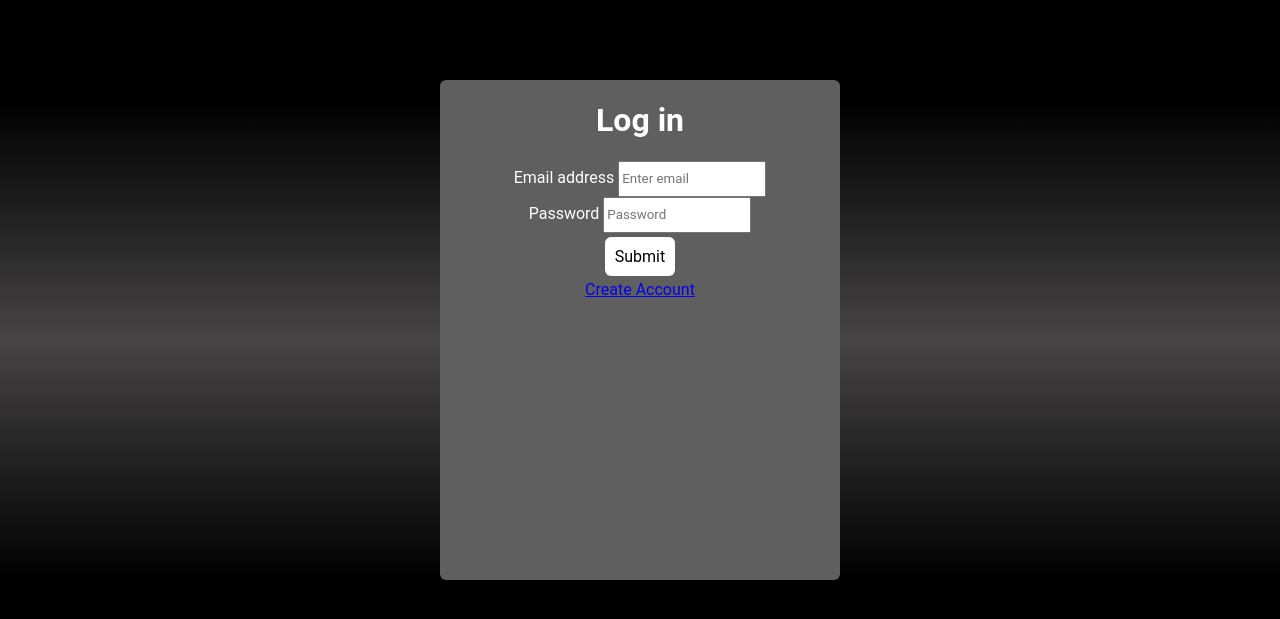
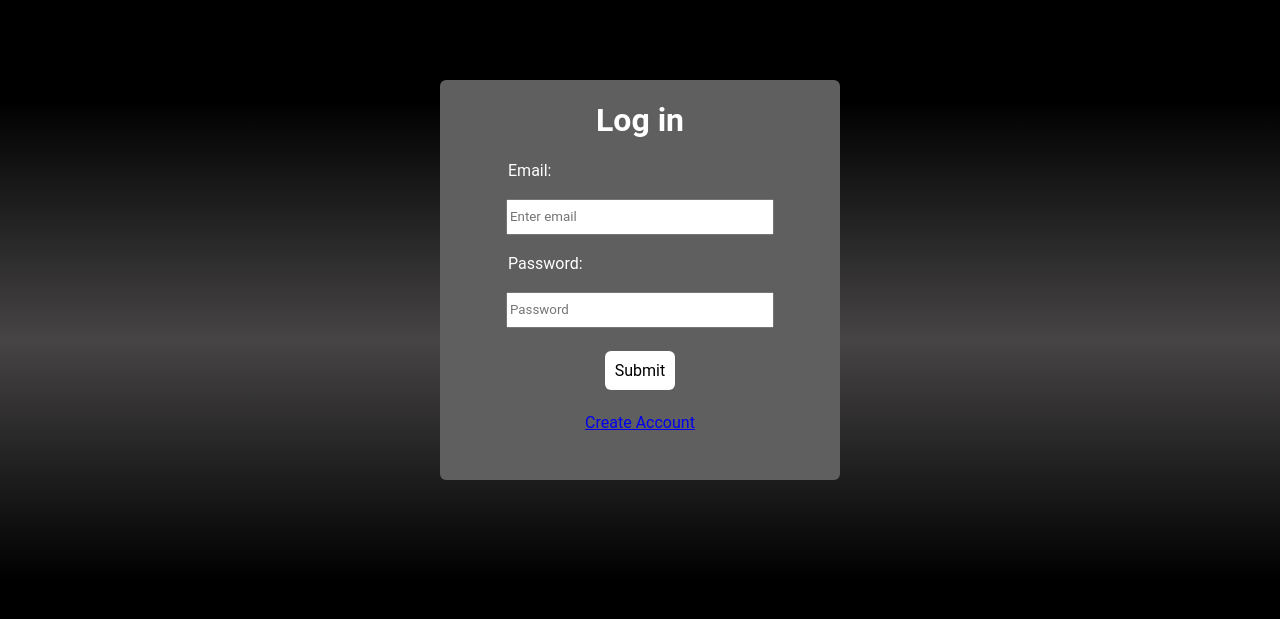
Before and after one commit to MKcoolguy/IIQW, a Flask app: page /login in a window 1280 px wide. Shown: the part 60-679 px from the top of the page. Run offline with Flask 2, Linux system fonts and the light colour scheme.

Commit message:
completed todo - Reformat 'login' page

```diff
--- a/static/css/styles.css
+++ b/static/css/styles.css
@@ -8,9 +8,20 @@ body
     font-family: 'Roboto', sans-serif;
 }
 
-.textSize
+.alignLeft {
+    text-align: left;
+    margin-left: 17%;
+}
+
+.textSize{
+    width: 30%;
+	line-height: 30px;
+    font-family: 'Roboto', sans-serif;
+}
+
+.submitTextSize
 {
-	width: 35%;
+	width: 65%;
 	line-height: 30px;
     font-family: 'Roboto', sans-serif;
 }
@@ -57,7 +68,7 @@ body
     margin: 80px 10px;
     font-family: 'Roboto', sans-serif;
     width: 400px;
-    height: 500px;
+    height: 400px;
 }
 
 .box
--- a/templates/login.html
+++ b/templates/login.html
@@ -40,17 +40,26 @@
         {% endif %}
         <form action="/login" method="post">
             <div class="form-group">
-            <label for="exampleInputEmail1">Email address</label>
-            <input type="email" class="textSize" name="name"  placeholder="Enter email">
+              <div class= "alignLeft">
+            <label for="exampleInputEmail1">Email: </label>
+            </div>
+            <br>
+            <input type="email" class="submitTextSize" name="name"  placeholder="Enter email">
+            <br>
+            <br>
             </div>
             <div class="form-group">
-            <label for="exampleInputPassword1">Password</label>
-            <input type="password" class="textSize" name="password" placeholder="Password">
+            <div class= "alignLeft">
+            <label for="exampleInputPassword1">Password: </label>
+            </div>
+            <br>
+            <input type="password" class="submitTextSize" name="password" placeholder="Password">
             <!-- <input type="password" class="form-control" name="password" placeholder="Password"> -->
             </div>
+            <br>
             <button class="button" type="submit" name="submit" class="btn btn-primary">Submit</button>
         </form>
-
+        <br>
         <!-- <div class="row"> -->
           <!-- <div class="col-sm"> -->
 <!-- {#            <a href="/forgot_password" class="text-decoration-none">Forgot Password</a> need to implement functionality for forgot password#}
```
